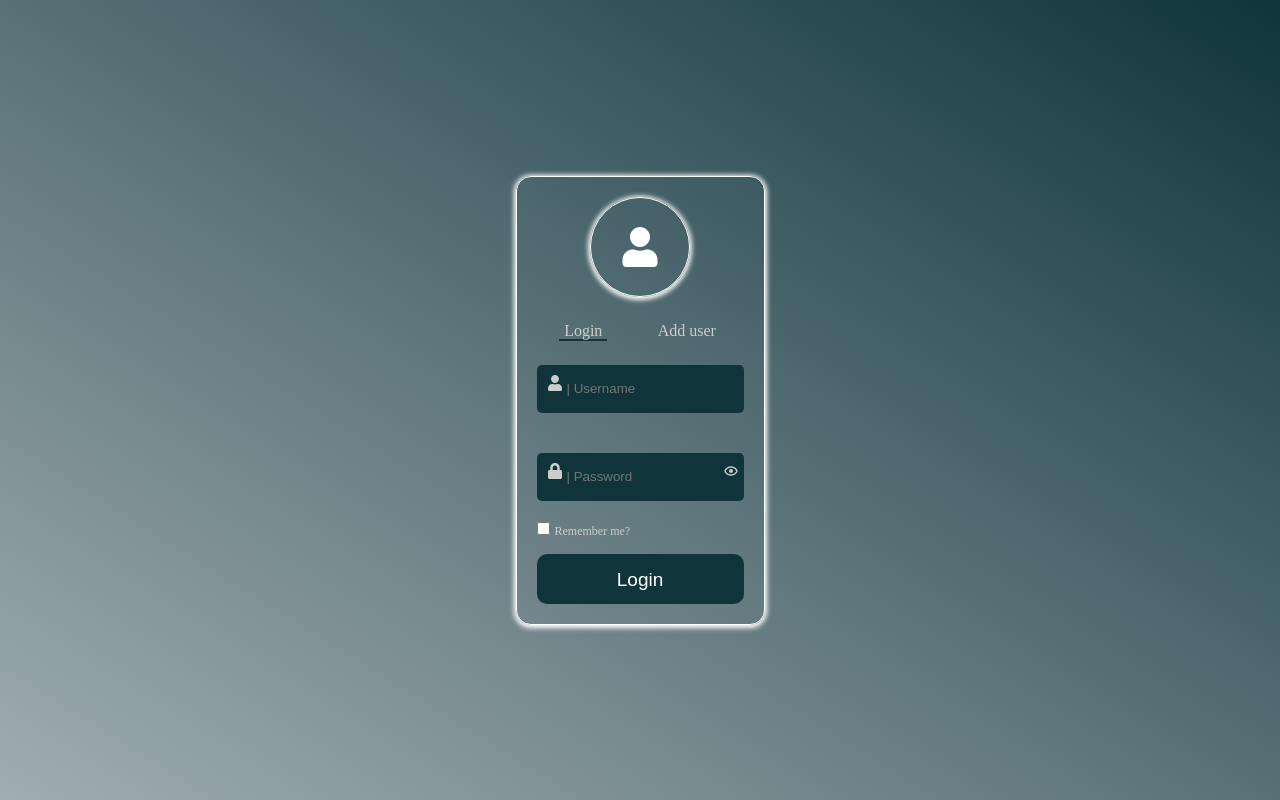
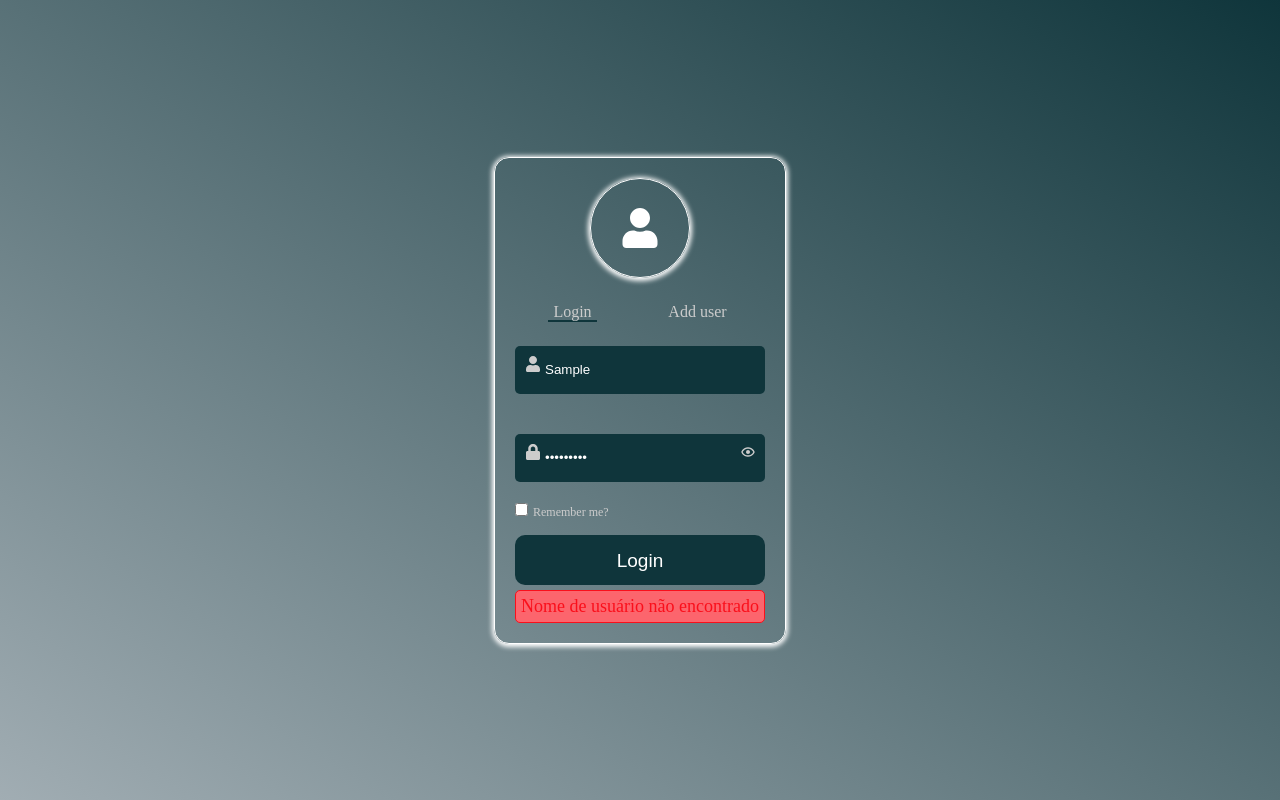
Before and after one commit to AllanC12/form_react_js, a React (Create React App) app: page / in a window 1280 px wide. Both pictures are taken after typing "Sample", "Sample123" into the empty fields and a click on the input "Login". Built offline with nearby package versions, Linux system fonts and the light colour scheme; data requests are answered from the project's data file.

Commit message:
tratando erros de definindo alertas pro usuário

```diff
--- a/src/components/FormLogin.js
+++ b/src/components/FormLogin.js
@@ -1,5 +1,5 @@
 //CSS
-import './css_components/FormLogin.css'
+import './css_components/Form.css'
 
 //Hooks
 import { useRef , useState } from 'react'
@@ -15,12 +15,13 @@ const FormLogin = () => {
   const url = `http://localhost:3000/users`
 
   //users: usuários cadastrados
-  //insertUser: método vindo do hook de fetch para cadastrar novo usuário
-  const { data:users } = useFetch(url)
+   const { data:users } = useFetch(url)
 
   //valores para os campos de login
   const [nameUser , setNameUser] = useState('')
   const [passwordUser , setPasswordUser ] = useState('')
+  const [error,setError] = useState('')
+  const [successMessage,setSuccessMessage] = useState('')
 
   //referencia para input de senha
   const inputPassword = useRef()
@@ -48,14 +49,16 @@ const FormLogin = () => {
 
         if(userNameValidate.length > 0){
           if(userPasswordValidate.length > 0){
-            alert(`Seja bem vindo(a) ${nameUser}`)
+            setError('')
+            setSuccessMessage(`Seja bem vindo(a) ${nameUser}`)
           }else{
-            alert(`Senha incorreta`)
+            setError(`Senha incorreta`)
+            return
           }
         }else{
-          alert(`Nome de usuário não encontrado`)
+          setError(`Nome de usuário não encontrado`)
+          return
         }
-
 
 
         setNameUser('')
@@ -120,6 +123,8 @@ const FormLogin = () => {
                   </div>
 
                 <input type="submit" value="Login" />
+                {error && <div className='error'><p>{error}</p></div>}
+                {!error &&< div className='success'><p>{successMessage}</p></div>}
 
             </form>
 
--- a/src/components/css_components/FormLogin.css
+++ b/src/components/css_components/Form.css
@@ -129,3 +129,33 @@ div.wraper-forms{
   input[type="submit"]:hover{
     background-color:#0b272b;
   }
+
+  .error{
+    margin-top: 5px;
+    text-align: center;
+    width: 100%;
+    background-color: #fc656d;
+    border: 1px solid #fa0f1b;
+    border-radius: 5px;
+    padding: 5px;
+  }
+
+  .error p{
+    font-size: 18px;
+    color: #fa0f1b;
+  }
+
+  .success{
+    margin-top: 5px;
+    text-align: center;
+    width: 100%;
+    background-color: #56f07d;
+    border: 1px solid #11ab38;
+    border-radius: 5px;
+    padding: 5px;
+  }
+
+  .success p{
+    font-size: 18px;
+    color: #11ab38;
+  }
```
